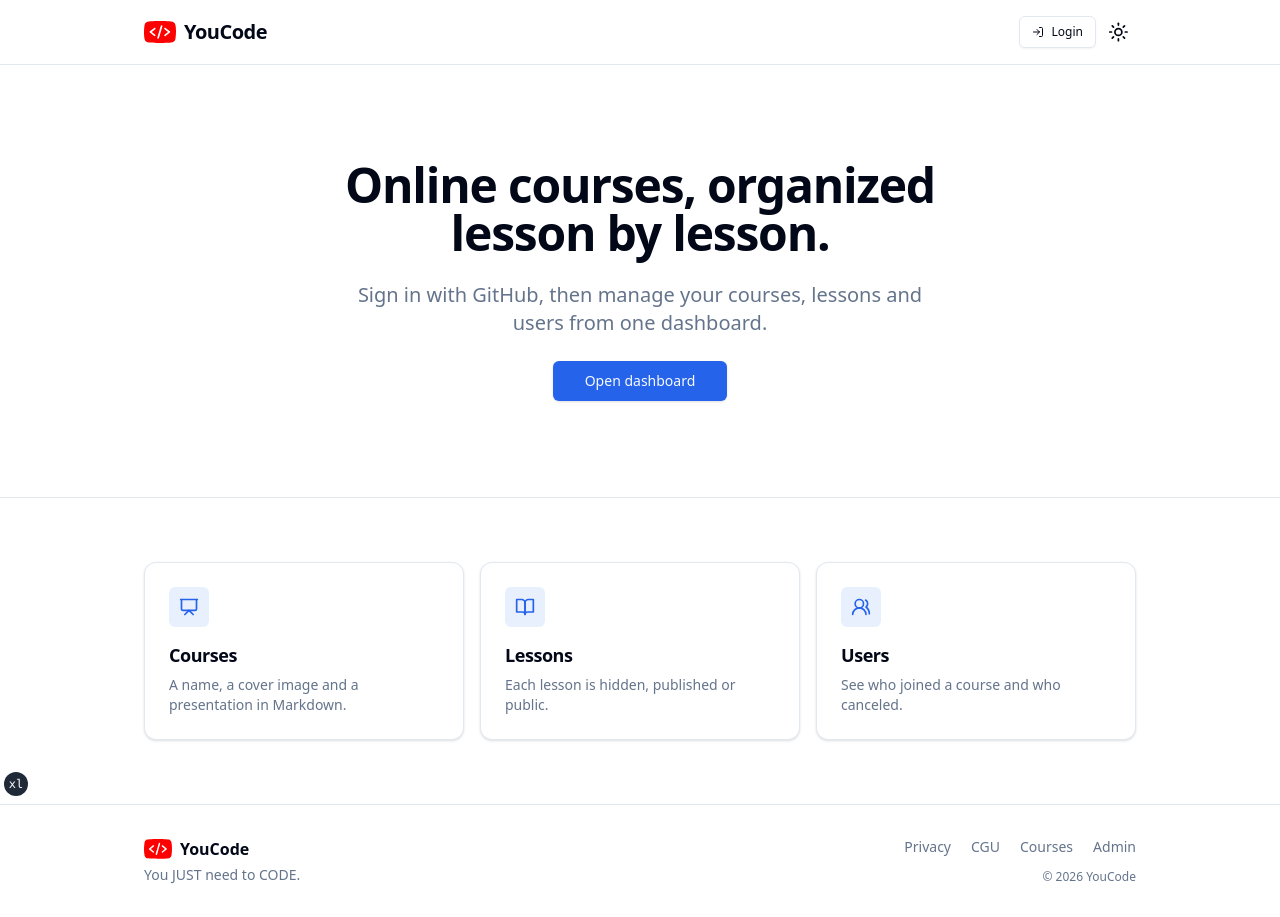
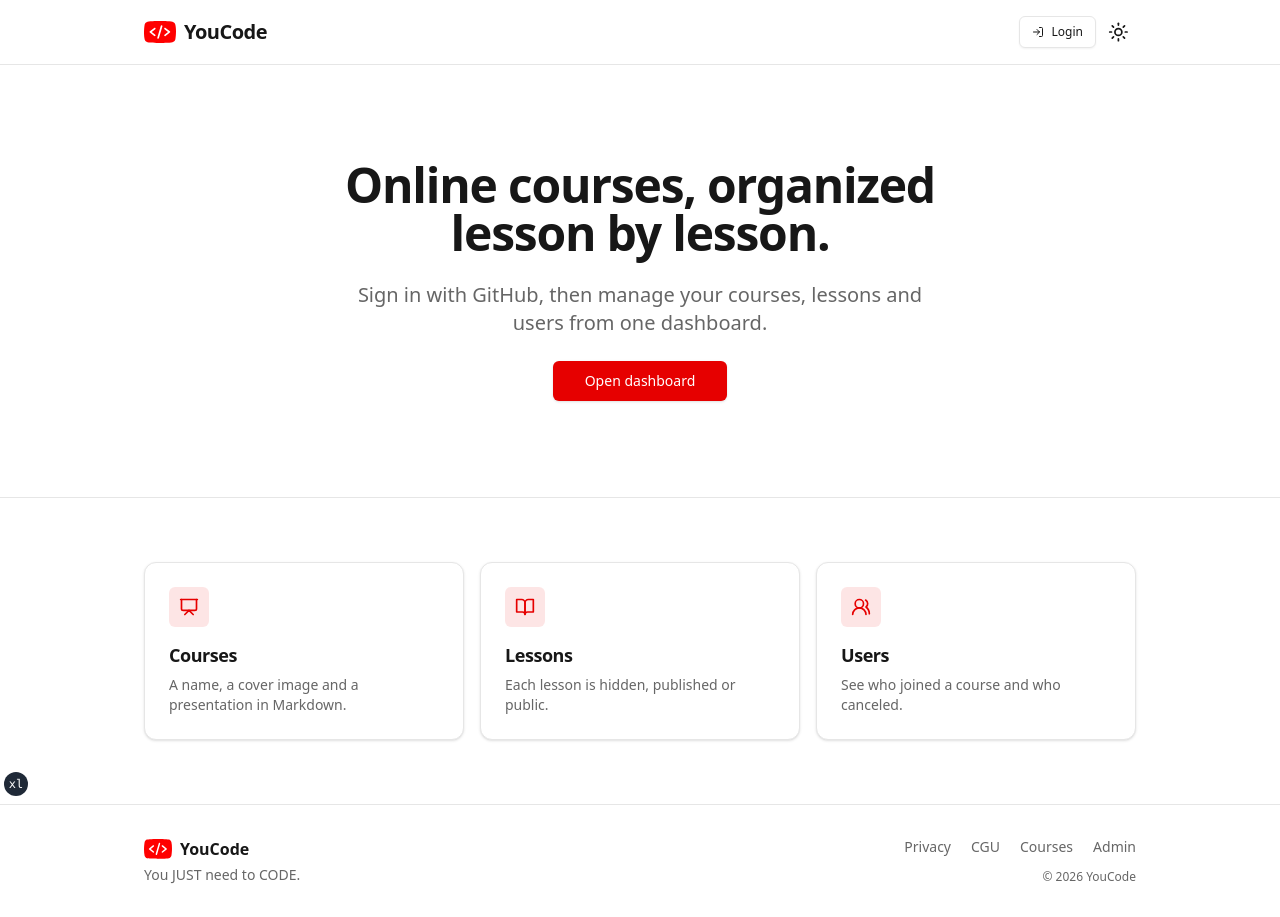
Before and after one commit to Christ-YAO/youcode, a Next.js app: page / in a window 1280 px wide. Built offline with nearby package versions, Linux system fonts and the light colour scheme; no server answers.

Commit message:
Update styles for dark mode and adjust color variables in CSS

```diff
--- a/app/admin/page.tsx
+++ b/app/admin/page.tsx
@@ -49,7 +49,7 @@ export default async function CoursesPage() {
           <Link key={shortcut.href} href={shortcut.href} className="group">
             <Card className="h-full transition-colors group-hover:border-primary/50 group-hover:bg-accent/50">
               <CardHeader>
-                <div className="mb-2 flex size-10 items-center justify-center rounded-md bg-primary/10 text-primary">
+                <div className="mb-2 flex size-10 items-center justify-center rounded-md bg-primary/10 text-primary dark:text-red-400">
                   <shortcut.icon size={20} />
                 </div>
                 <CardTitle className="flex items-center justify-between text-lg">
--- a/app/globals.css
+++ b/app/globals.css
@@ -5,47 +5,48 @@
 @layer base {
   :root {
     --background: 0 0% 100%;
-    --foreground: 222.2 84% 4.9%;
+    --foreground: 0 0% 9%;
     --card: 0 0% 100%;
-    --card-foreground: 222.2 84% 4.9%;
+    --card-foreground: 0 0% 9%;
     --popover: 0 0% 100%;
-    --popover-foreground: 222.2 84% 4.9%;
-    --primary: 221.2 83.2% 53.3%;
-    --primary-foreground: 210 40% 98%;
-    --secondary: 210 40% 96.1%;
-    --secondary-foreground: 222.2 47.4% 11.2%;
-    --muted: 210 40% 96.1%;
-    --muted-foreground: 215.4 16.3% 46.9%;
-    --accent: 210 40% 96.1%;
-    --accent-foreground: 222.2 47.4% 11.2%;
-    --destructive: 0 84.2% 60.2%;
-    --destructive-foreground: 210 40% 98%;
-    --border: 214.3 31.8% 91.4%;
-    --input: 214.3 31.8% 91.4%;
-    --ring: 221.2 83.2% 53.3%;
+    --popover-foreground: 0 0% 9%;
+    /* Logo red (#FF0000) darkened to #E60000 so white text stays readable. */
+    --primary: 0 100% 45%;
+    --primary-foreground: 0 0% 100%;
+    --secondary: 0 0% 96%;
+    --secondary-foreground: 0 0% 9%;
+    --muted: 0 0% 96%;
+    --muted-foreground: 0 0% 40%;
+    --accent: 0 0% 96%;
+    --accent-foreground: 0 0% 9%;
+    --destructive: 0 72% 36%;
+    --destructive-foreground: 0 0% 100%;
+    --border: 0 0% 90%;
+    --input: 0 0% 90%;
+    --ring: 0 100% 45%;
     --radius: 0.5rem;
   }
 
   .dark {
-    --background: 222.2 84% 4.9%;
-    --foreground: 210 40% 98%;
-    --card: 222.2 84% 4.9%;
-    --card-foreground: 210 40% 98%;
-    --popover: 222.2 84% 4.9%;
-    --popover-foreground: 210 40% 98%;
-    --primary: 217.2 91.2% 59.8%;
-    --primary-foreground: 222.2 47.4% 11.2%;
-    --secondary: 217.2 32.6% 17.5%;
-    --secondary-foreground: 210 40% 98%;
-    --muted: 217.2 32.6% 17.5%;
-    --muted-foreground: 215 20.2% 65.1%;
-    --accent: 217.2 32.6% 17.5%;
-    --accent-foreground: 210 40% 98%;
-    --destructive: 0 62.8% 30.6%;
-    --destructive-foreground: 210 40% 98%;
-    --border: 217.2 32.6% 17.5%;
-    --input: 217.2 32.6% 17.5%;
-    --ring: 224.3 76.3% 48%;
+    --background: 0 0% 7%;
+    --foreground: 0 0% 98%;
+    --card: 0 0% 10%;
+    --card-foreground: 0 0% 98%;
+    --popover: 0 0% 10%;
+    --popover-foreground: 0 0% 98%;
+    --primary: 0 100% 45%;
+    --primary-foreground: 0 0% 100%;
+    --secondary: 0 0% 16%;
+    --secondary-foreground: 0 0% 98%;
+    --muted: 0 0% 16%;
+    --muted-foreground: 0 0% 65%;
+    --accent: 0 0% 16%;
+    --accent-foreground: 0 0% 98%;
+    --destructive: 0 63% 31%;
+    --destructive-foreground: 0 0% 98%;
+    --border: 0 0% 20%;
+    --input: 0 0% 20%;
+    --ring: 0 100% 45%;
   }
 }
 
--- a/app/page.tsx
+++ b/app/page.tsx
@@ -48,7 +48,7 @@ export default function Home() {
         {features.map((feature) => (
           <Card key={feature.title}>
             <CardHeader>
-              <div className="mb-2 flex size-10 items-center justify-center rounded-md bg-primary/10 text-primary">
+              <div className="mb-2 flex size-10 items-center justify-center rounded-md bg-primary/10 text-primary dark:text-red-400">
                 <feature.icon size={20} />
               </div>
               <CardTitle className="text-lg">{feature.title}</CardTitle>
--- a/src/components/ui/Typography.tsx
+++ b/src/components/ui/Typography.tsx
@@ -32,7 +32,7 @@ const typographyVariants = cva('', {
       large: 'text-lg font-semibold',
       small: 'text-sm font-medium leading-none',
       muted: 'text-sm text-muted-foreground',
-      link: 'text-indigo-500 font-medium hover:underline',
+      link: 'text-primary dark:text-red-400 font-medium hover:underline',
     },
   },
   defaultVariants: {
```
